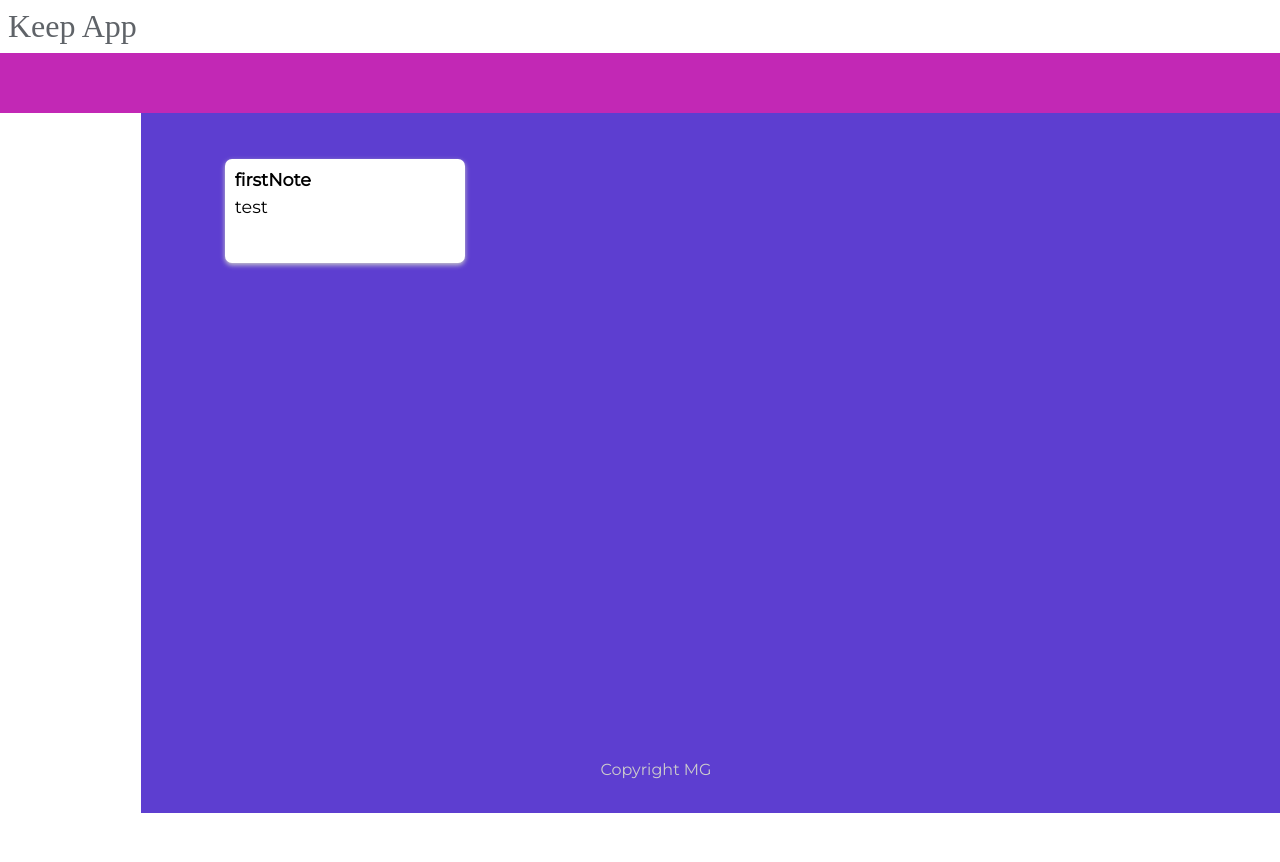
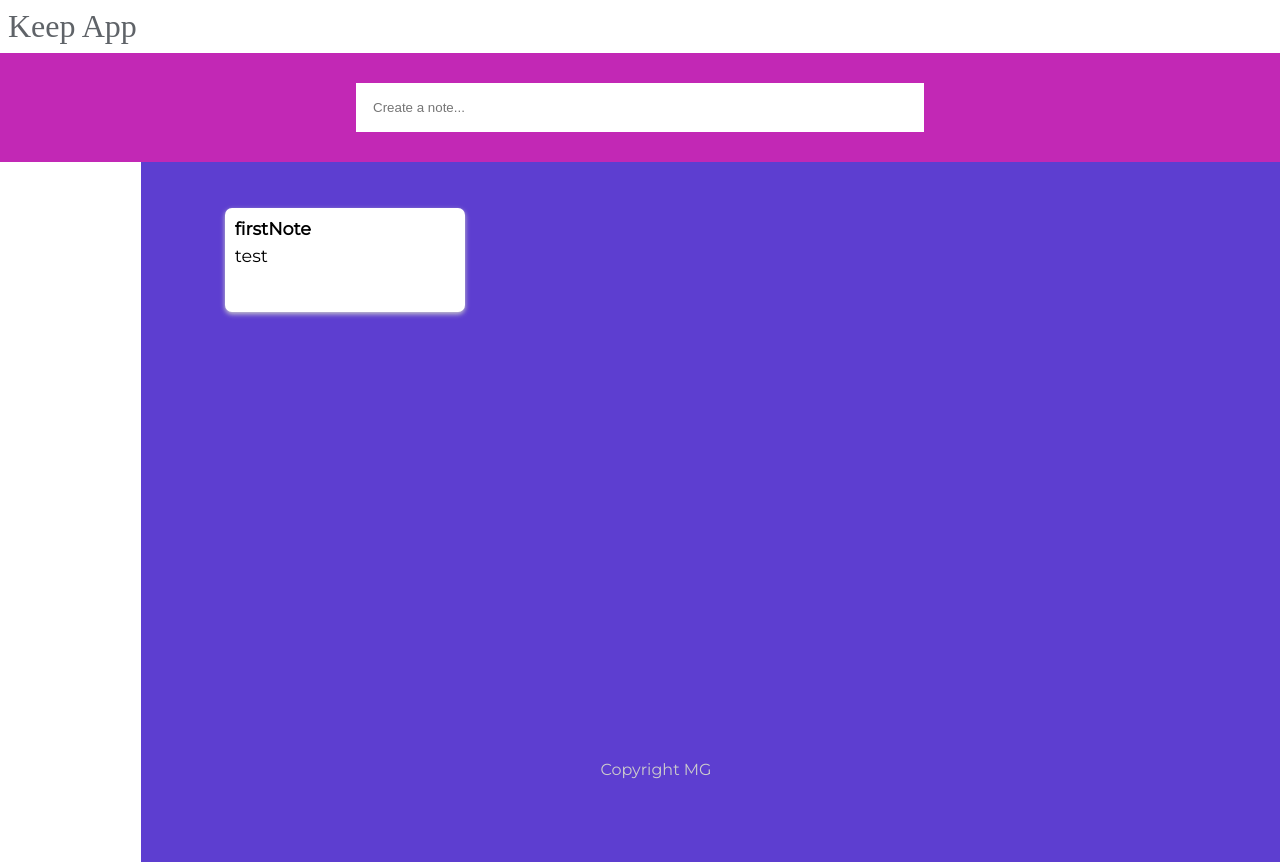
Before and after one commit to 2578344/Keep---React---App, a React (Create React App) app: page / in a window 1280 px wide. Before the commit the page ends 813 px from the top, so only its background shows below. Built offline with nearby package versions, Linux system fonts and the light colour scheme; a web font is replaced by a local one.

Commit message:
new note input added to createNote function

```diff
--- a/public/styles.css
+++ b/public/styles.css
@@ -44,12 +44,30 @@
     padding: 30px;
   }
 
+  .input-note {
+    height:49px;
+    width: 568px;
+    padding: 10px;
+    background-color: white;
+  }
+
+  .input-note input {
+    width: 550px;
+    padding: 7px;
+    border: 0;
+    outline: none;
+  }
+
   .note-container {
     background-color: rgb(93, 62, 208);
     margin: auto -16px;
     padding: 30px;
     margin-left: 10%;
     height: 700px;
+  }
+
+  .center {
+    margin: auto;
   }
 
 
--- a/src/CreateNote.jsx
+++ b/src/CreateNote.jsx
@@ -2,7 +2,11 @@ import React from "react";
 
 function CreateNote(){
     return (
-        <div className="create-note"></div>
+        <div className="create-note">
+            <div className="input-note center">
+                <input placeholder="Create a note..."></input>
+            </div>
+        </div>
     )
 }
 
```
